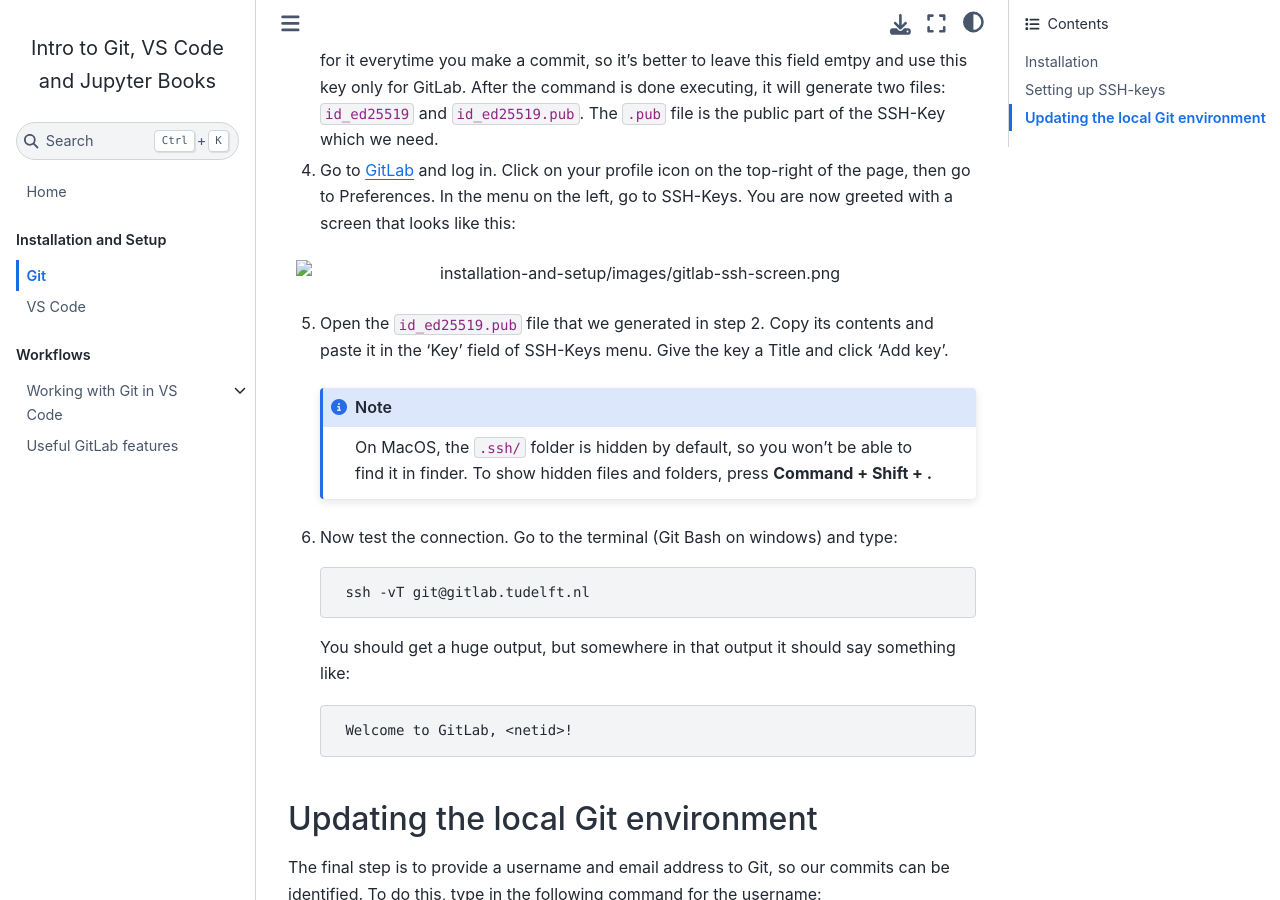
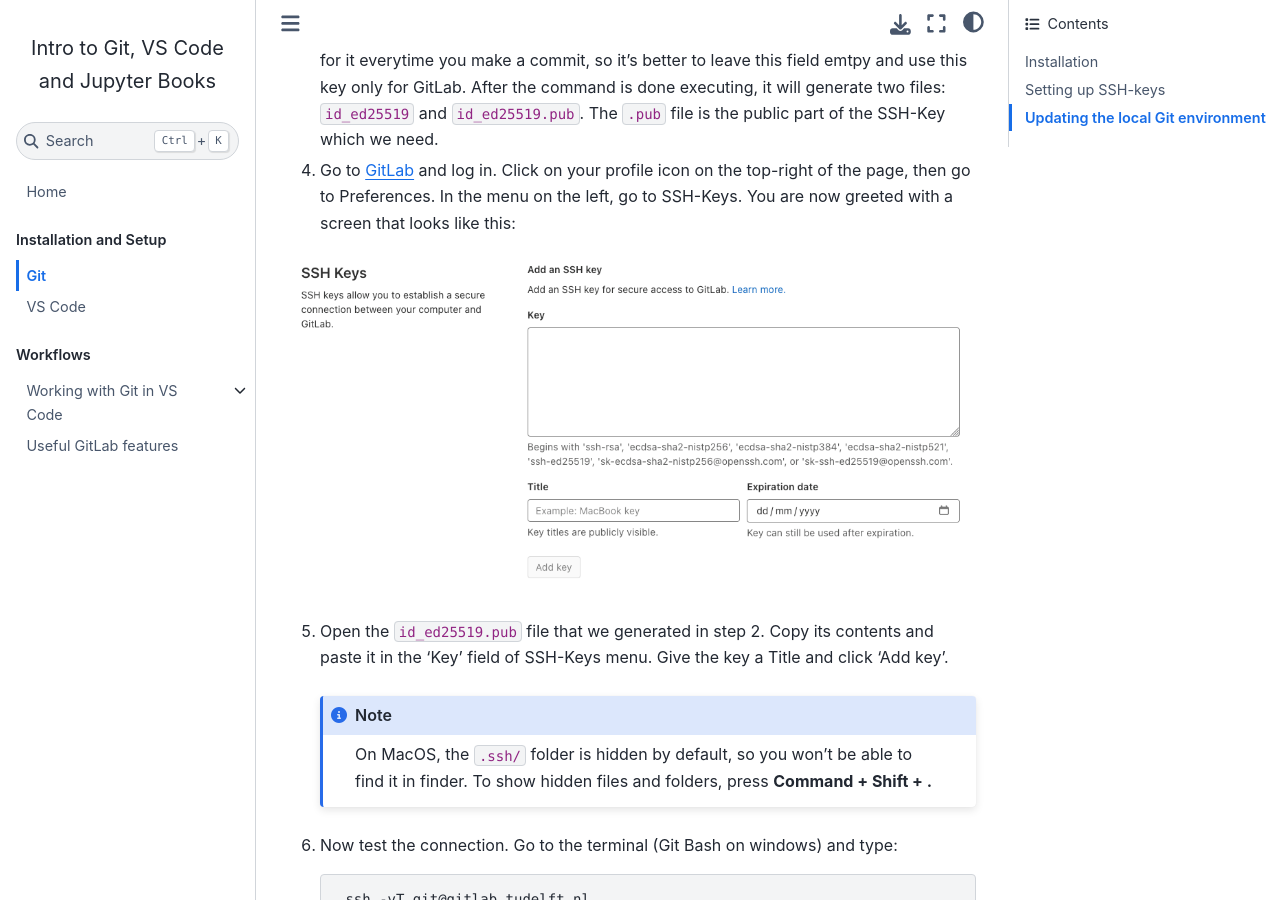
Before and after one commit to TeachBooks/mirror_teachbook_manual, a Jupyter Book: the page built from book/installation-and-setup/git-setup.md, in a window 1280 px wide and 900 px high, scrolled down 1114 px. Built offline with Jupyter Book 1.0.4 settings and Sphinx 7.4.7 and the Sphinx Book theme 1.1.4, drawn with Linux system fonts in a browser that asks for light colours.

Commit message:
Fix image path

`````diff
--- a/book/installation-and-setup/git-setup.md
+++ b/book/installation-and-setup/git-setup.md
@@ -13,7 +13,7 @@
 ````{tab} MacOS
 Open up a terminal window. Then, type the command `git`. If Git has been installed already, it will output some help. If Git has not been installed, you will get a pop-up that looks something like this:
 
-```{figure} images/install-Xcode-CLT.png
+```{figure} ../images/install-Xcode-CLT.png
 ```
 
 Click on `install`. The installation may take a couple of minutes. Once it's finished, check if everything has been installed correctly by exectuting `git` again.
@@ -39,7 +39,7 @@
 
 4. Go to [GitLab](https://gitlab.tudelft.nl) and log in. Click on your profile icon on the top-right of the page, then go to Preferences. In the menu on the left, go to SSH-Keys. You are now greeted with a screen that looks like this:
 
-```{figure} images/gitlab-ssh-screen.png
+```{figure} ../images/gitlab-ssh-screen.png
 ```
 
 5. Open the `id_ed25519.pub` file that we generated in step 2. Copy its contents and paste it in the 'Key' field of SSH-Keys menu. Give the key a Title and click 'Add key'.
`````
